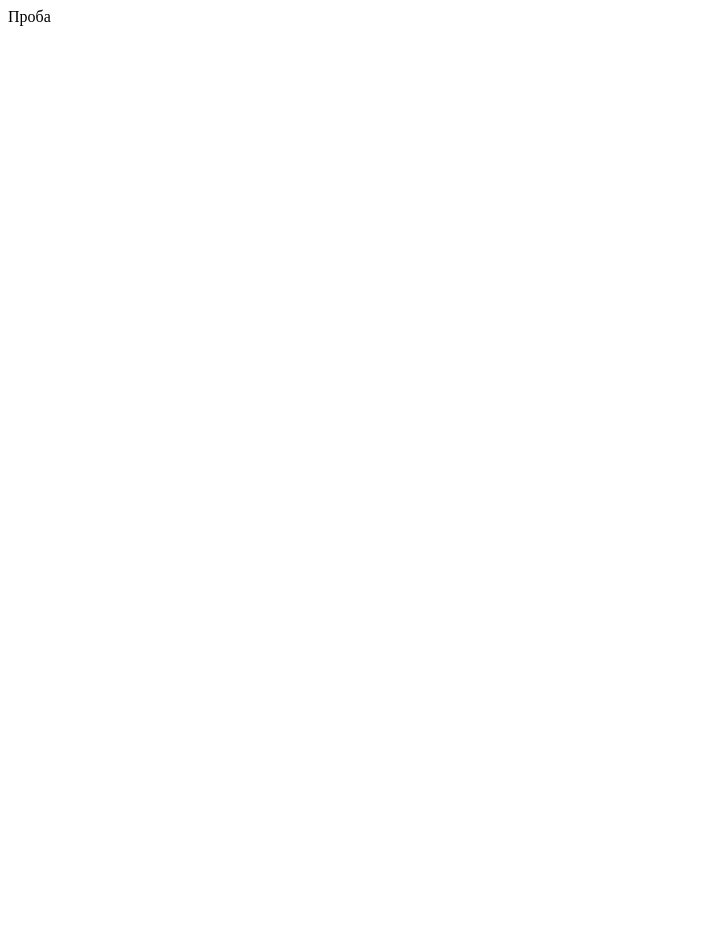
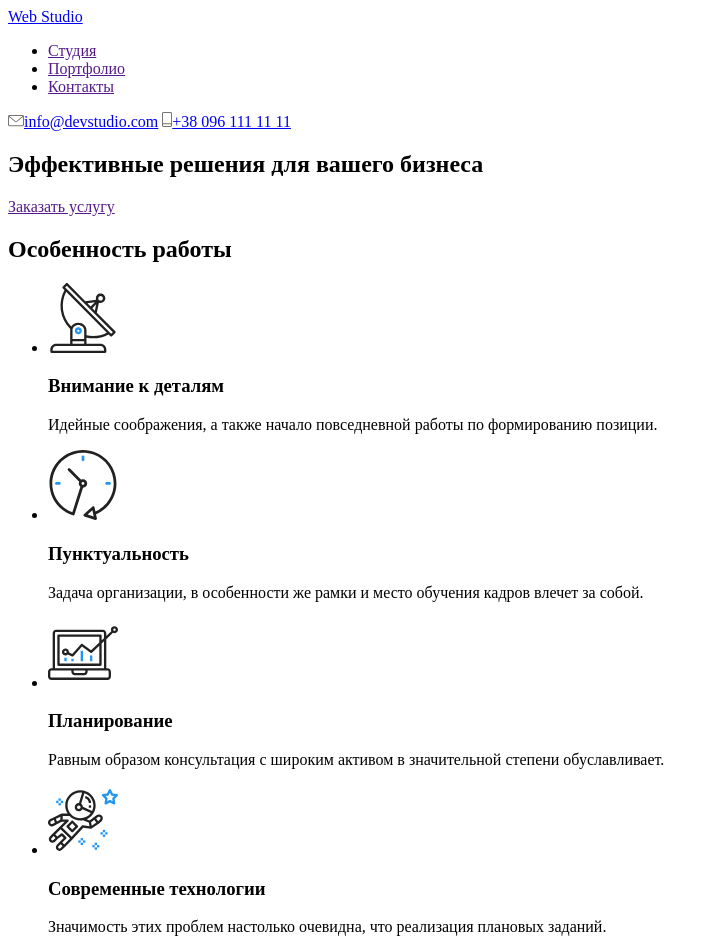
Before and after one commit to DimRom76/goit-markup-hw-01, a plain HTML site: page index.html in a window 1280 px wide. Shown: the whole page, without its empty margins (0-717 px from the left). Before the commit the page ends 800 px from the top, so only its background shows below. Drawn offline with Linux system fonts and the light colour scheme.

Commit message:
начало положено

```diff
--- a/index.html
+++ b/index.html
@@ -1,11 +1,73 @@
 <!DOCTYPE html>
-<html lang="en">
+<html lang="ru">
   <head>
     <meta charset="UTF-8" />
     <meta name="viewport" content="width=device-width, initial-scale=1.0" />
     <title>Document</title>
   </head>
   <body>
-    Проба
+    <header>
+      <a href="./index.html">Web Studio</a>
+      <ul>
+        <li><a href="">Студия</a></li>
+        <li><a href="">Портфолио</a></li>
+        <li><a href="">Контакты</a></li>
+      </ul>
+
+      <a href="mailto:info@devstudio.com">
+        <img src="./img/envelope.svg" alt="почта" />info@devstudio.com</a
+      >
+
+      <a href="tel:+38 096 111 11 11">
+        <img src="./img/Vector.svg " alt="телефон" />+38 096 111 11 11</a
+      >
+    </header>
+
+    <main>
+      <section>
+        <h1>Эффективные решения для вашего бизнеса</h1>
+        <a href="">Заказать услугу</a>
+      </section>
+
+      <section>
+        <h2>Особенность работы</h2>
+        <ul>
+          <li>
+            <img src="./img/antenna.svg" alt="антенна" />
+            <h3>Внимание к деталям</h3>
+            <p>
+              Идейные соображения, а также начало повседневной работы по
+              формированию позиции.
+            </p>
+          </li>
+          <li>
+            <img src="./img/clock.svg" alt="часы" />
+            <h3>Пунктуальность</h3>
+            <p>
+              Задача организации, в особенности же рамки и место обучения кадров
+              влечет за собой.
+            </p>
+          </li>
+          <li>
+            <img src="./img/diagram.svg" alt="диаграмма" />
+            <h3>Планирование</h3>
+            <p>
+              Равным образом консультация с широким активом в значительной
+              степени обуславливает.
+            </p>
+          </li>
+          <li>
+            <img src="./img/astronaut.svg" alt="астронафт" />
+            <h3>Современные технологии</h3>
+            <p>
+              Значимость этих проблем настолько очевидна, что реализация
+              плановых заданий.
+            </p>
+          </li>
+        </ul>
+      </section>
+    </main>
+
+    <footer></footer>
   </body>
 </html>
```
Also changed, not shown: .prettierrc.json (added).
